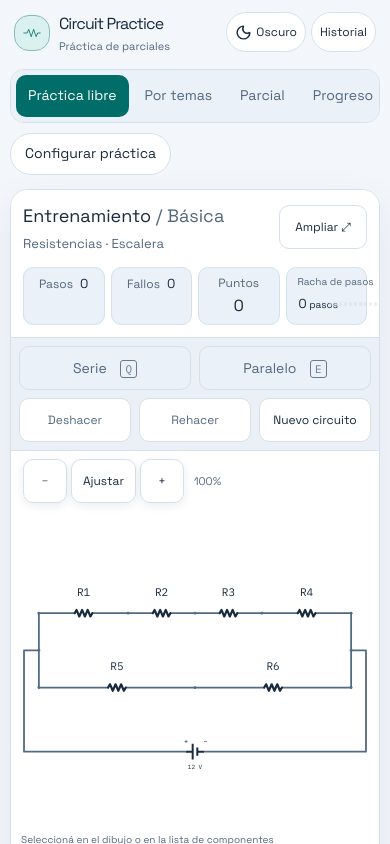
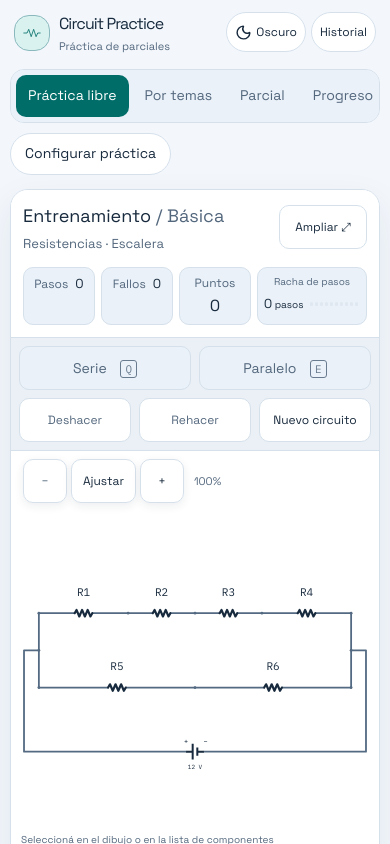
Before and after one commit to Santiiagolr/Circuit-Practice-Interactive-Circuit-Simplification-Lab, a React (Vite) app: page / in a window 390 px wide. Shown: the top 844 px of the page. Built offline with nearby package versions, Linux system fonts and the light colour scheme.

Commit message:
Fix mobile telemetry layout and capture responsive themes

```diff
--- a/src/animations.css
+++ b/src/animations.css
@@ -54,7 +54,7 @@
 .step-streak-indicator {
   position: relative;
   display: grid;
-  grid-template-columns: auto auto;
+  grid-template-columns: auto minmax(0, 1fr);
   align-items: center;
   gap: 2px 6px;
   min-width: 102px;
@@ -90,7 +90,8 @@
 .streak-segments {
   display: flex;
   gap: 2px;
-  width: 55px;
+  width: 100%;
+  max-width: 55px;
   height: 6px;
   align-items: center;
 }
@@ -486,14 +487,19 @@
 }
 
 @media (max-width:700px) {
-  .step-streak-indicator {
-    min-width: 94px;
+  .telemetry > .step-streak-indicator {
+    flex: 1.7;
+    min-width: 110px;
+    padding-inline: 6px;
+  }
+  .telemetry .step-streak-indicator__count {
+    margin-left: 0;
   }
   .step-streak-indicator__label {
     font-size: 10px;
   }
   .streak-segments {
-    width: 48px;
+    max-width: 48px;
   }
   .completion-particle:nth-child(n+7) {
     display: none;
--- a/vite.config.js
+++ b/vite.config.js
@@ -13,6 +13,9 @@ export default defineConfig({
     clearMocks: true,
   },
   server: {
+    watch: {
+      ignored: ['**/test-results/**', '**/playwright-report/**', '**/output/playwright/**'],
+    },
     host: '0.0.0.0',
     allowedHosts: true, // Allow all hosts (like localhost.run)
     strictPort: false
```
Also changed, not shown: scripts/capture-animations.mjs (+14 -1 lines), 2 other files (tests, documents, lock files or other folders).
